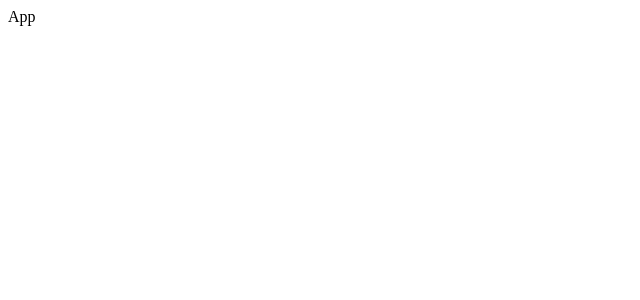
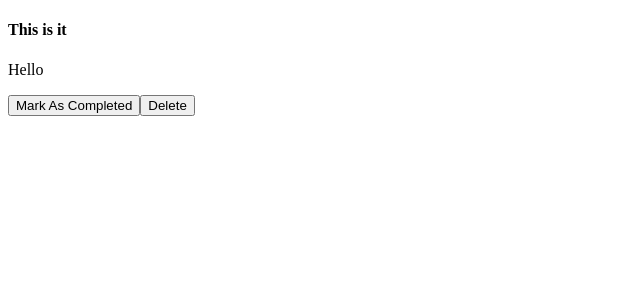
Before and after one commit to prateekvarma/React-Redux-Todo, a React (Create React App) app: page / in a window 1280 px wide. Shown: the top 300 px of the page, without its empty margins (0-640 px from the left). Built offline with nearby package versions, Linux system fonts and the light colour scheme.

Commit message:
Connected components together, and display dummy prop text

```diff
--- a/src/components/App.js
+++ b/src/components/App.js
@@ -1,7 +1,8 @@
 import React from "react";
+import TodoList from "./TodoList";
 
 const App = () => {
-  return <div>App</div>;
+  return <TodoList />;
 };
 
 export default App;
--- a/src/components/TodoItemList.js
+++ b/src/components/TodoItemList.js
@@ -1,7 +1,13 @@
 import React from "react";
 
-const TodoItemList = () => {
-  return <div>TodoListItem</div>;
+const TodoItemList = ({ todo }) => {
+  return (
+    <div>
+        <p>{todo.text}</p>
+        <button>Mark As Completed</button>
+        <button>Delete</button>
+    </div>
+  )
 };
 
 export default TodoItemList;
--- a/src/components/TodoList.js
+++ b/src/components/TodoList.js
@@ -1,13 +1,15 @@
 import React from "react";
+import TodoItemList from "./TodoItemList";
 
-const TodoList = ({ todos }) => {
-  return (
-    <div>
-      {todos.map((todo) => {
-        return <TodoItemList todo={todo} />;
-      })}
-    </div>
-  );
+const TodoList = ({ todos = [{ text: "Hello" }] }) => { //passing dummy prop
+  return todos.map((todo) => {
+    return (
+      <div>
+        <h4>This is it</h4>
+        <TodoItemList key={todo} todo={todo} />
+      </div>
+    );
+  });
 };
 
 export default TodoList;
```
